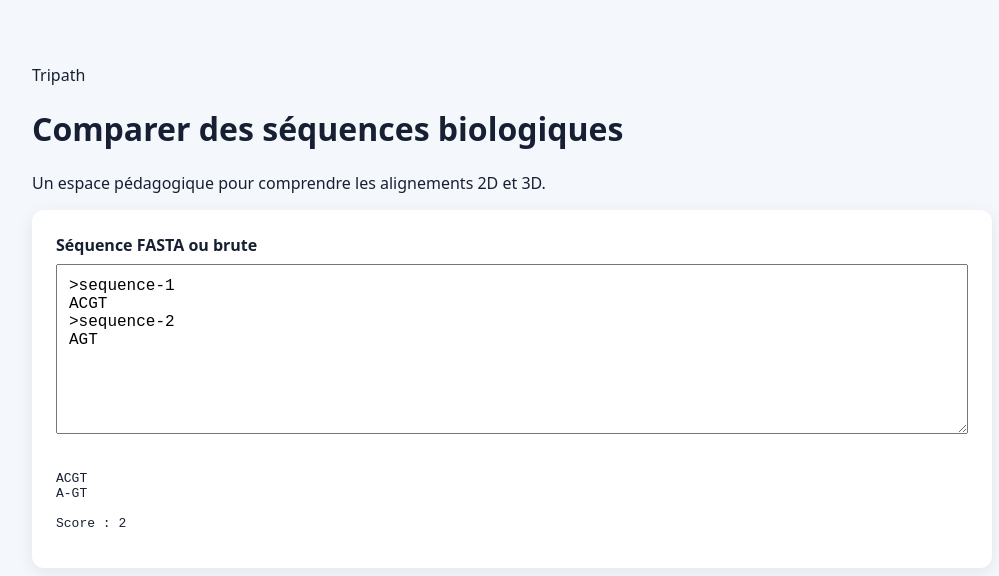
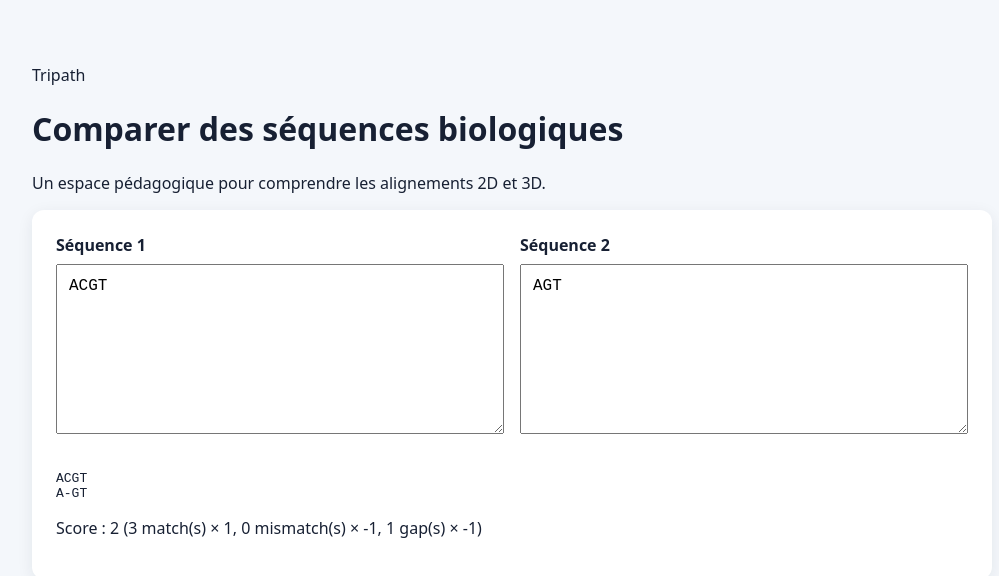
Before and after one commit to Supernova59/TriaLign, a React (Vite) app: page / in a window 1280 px wide. Shown: the top 576 px of the page, without its empty margins (128-1127 px from the left). Built offline with nearby package versions, Linux system fonts and the light colour scheme.

Commit message:
Mise a jour de l'affichage et du calcul de pts

```diff
--- a/src/App.tsx
+++ b/src/App.tsx
@@ -1,16 +1,16 @@
 import { useMemo, useState } from 'react';
 import { globalAlignment } from './core/alignment/pairwise';
-import { parseFasta } from './data/fasta';
+import { normalizeSequenceInput } from './data/fasta';
 import { AlignmentText } from './viz/AlignmentText';
 import { SequenceInput } from './components/SequenceInput';
 
-const initialInput = '>sequence-1\nACGT\n>sequence-2\nAGT';
-
 export function App() {
-  const [input, setInput] = useState(initialInput);
-  const sequences = useMemo(() => parseFasta(input), [input]);
+  const [firstInput, setFirstInput] = useState('ACGT');
+  const [secondInput, setSecondInput] = useState('AGT');
+  const firstSequence = useMemo(() => normalizeSequenceInput(firstInput), [firstInput]);
+  const secondSequence = useMemo(() => normalizeSequenceInput(secondInput), [secondInput]);
   const alignment =
-    sequences.length >= 2 ? globalAlignment(sequences[0].value, sequences[1].value) : undefined;
+    firstSequence && secondSequence ? globalAlignment(firstSequence, secondSequence) : undefined;
 
   return (
     <main>
@@ -20,8 +20,11 @@ export function App() {
         <p>Un espace pédagogique pour comprendre les alignements 2D et 3D.</p>
       </header>
       <section>
-        <SequenceInput value={input} onChange={setInput} />
-        {alignment ? <AlignmentText alignment={alignment} /> : <p>Entrez au moins deux séquences FASTA.</p>}
+        <div className="sequence-inputs">
+          <SequenceInput label="Séquence 1" value={firstInput} onChange={setFirstInput} />
+          <SequenceInput label="Séquence 2" value={secondInput} onChange={setSecondInput} />
+        </div>
+        {alignment ? <AlignmentText alignment={alignment} /> : <p>Entrez deux séquences.</p>}
       </section>
     </main>
   );
--- a/src/components/SequenceInput.tsx
+++ b/src/components/SequenceInput.tsx
@@ -1,12 +1,13 @@
 interface SequenceInputProps {
+  label: string;
   value: string;
   onChange: (value: string) => void;
 }
 
-export function SequenceInput({ value, onChange }: SequenceInputProps) {
+export function SequenceInput({ label, value, onChange }: SequenceInputProps) {
   return (
     <label>
-      Séquence FASTA ou brute
+      {label}
       <textarea value={value} onChange={(event) => onChange(event.target.value)} rows={8} />
     </label>
   );
--- a/src/data/fasta.ts
+++ b/src/data/fasta.ts
@@ -19,3 +19,12 @@ export function parseFasta(input: string): Sequence[] {
   if (current) entries.push(current);
   return entries;
 }
+
+export function normalizeSequenceInput(input: string): string {
+  const trimmed = input.trim();
+  if (trimmed.startsWith('>')) {
+    return parseFasta(trimmed)[0]?.value ?? '';
+  }
+
+  return trimmed.replace(/\s+/g, '').toUpperCase();
+}
--- a/src/styles.css
+++ b/src/styles.css
@@ -14,5 +14,14 @@ section {
   border-radius: 0.75rem;
   box-shadow: 0 0.25rem 1rem rgb(23 32 51 / 8%);
 }
+.sequence-inputs {
+  display: grid;
+  grid-template-columns: repeat(2, minmax(0, 1fr));
+  gap: 1rem;
+}
 label { display: grid; gap: 0.5rem; font-weight: 600; }
 textarea { font: 1rem ui-monospace, monospace; padding: 0.75rem; }
+
+@media (max-width: 700px) {
+  .sequence-inputs { grid-template-columns: 1fr; }
+}
--- a/src/viz/AlignmentText.tsx
+++ b/src/viz/AlignmentText.tsx
@@ -1,13 +1,27 @@
 import type { PairwiseAlignment } from '../core/types';
+import { defaultScoring } from '../core/alignment/scoring';
 
 export function AlignmentText({ alignment }: { alignment: PairwiseAlignment }) {
+  const matches = [...alignment.first].filter(
+    (character, index) => character === alignment.second[index] && character !== '-',
+  ).length;
+  const gaps = [...alignment.first].filter(
+    (character, index) => character === '-' || alignment.second[index] === '-',
+  ).length;
+  const mismatches = alignment.first.length - matches - gaps;
+
   return (
-    <pre aria-label="Alignement">
-      {alignment.first}
-      {'\n'}
-      {alignment.second}
-      {'\n\n'}
-      Score : {alignment.score}
-    </pre>
+    <div>
+      <pre aria-label="Alignement">
+        {alignment.first}
+        {'\n'}
+        {alignment.second}
+      </pre>
+      <p>
+        Score : {alignment.score} ({matches} match(s) × {defaultScoring.match},{' '}
+        {mismatches} mismatch(s) × {defaultScoring.mismatch},{' '}
+        {gaps} gap(s) × {defaultScoring.gap})
+      </p>
+    </div>
   );
 }
```
Also changed, not shown: 1 other file (tests, documents, lock files or other folders).
